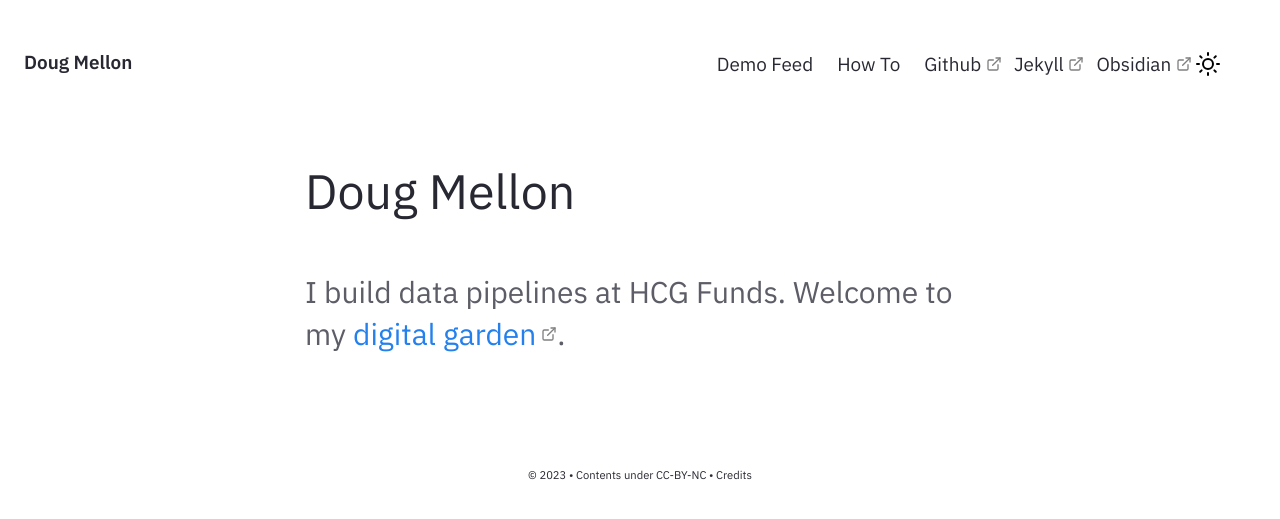
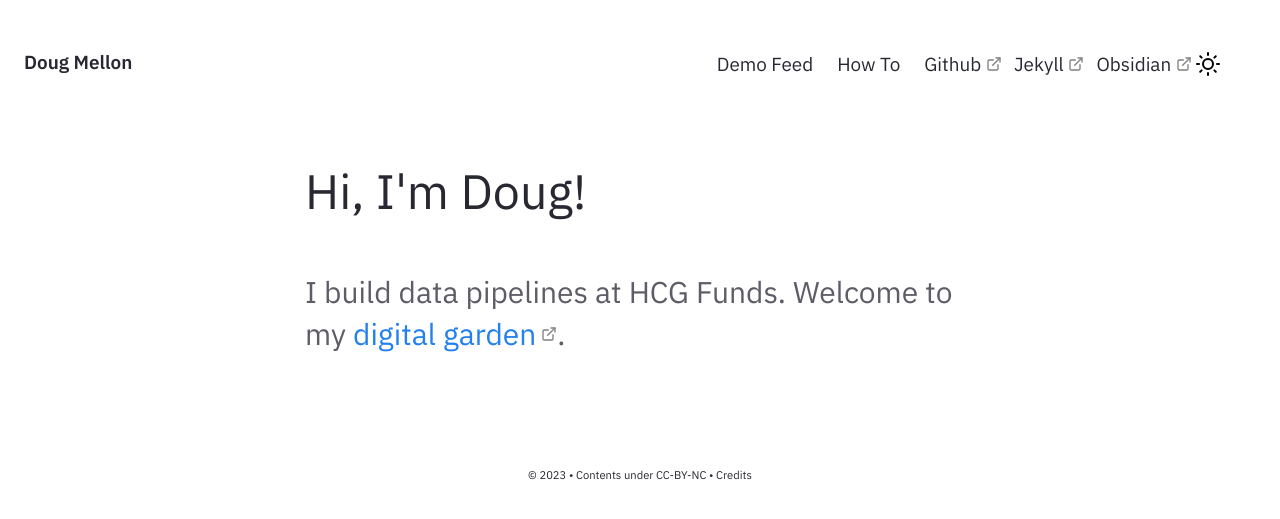
Before and after one commit to dougmellon/dougmellon.github.io, a Jekyll site: the page built from pages/index.md, in a window 1280 px wide. Shown: the top 519 px of the page. Built offline with Jekyll 4.4.1, drawn with Linux system fonts in a browser that asks for light colours.

Commit message:
Working on index

```diff
--- a/_includes/Homepage.html
+++ b/_includes/Homepage.html
@@ -1,5 +1,5 @@
 <div class="home-intro">
-    <div class="jumbo">{{site.heading}} </div>
+    <div class="jumbo">Hi, I'm Doug! </div>
     <div class="home-sub-text"> <h3>
         I build data pipelines at HCG Funds.
         Welcome to my <a href="https://maggieappleton.com/garden-history">digital garden</a>.</h3>
```
